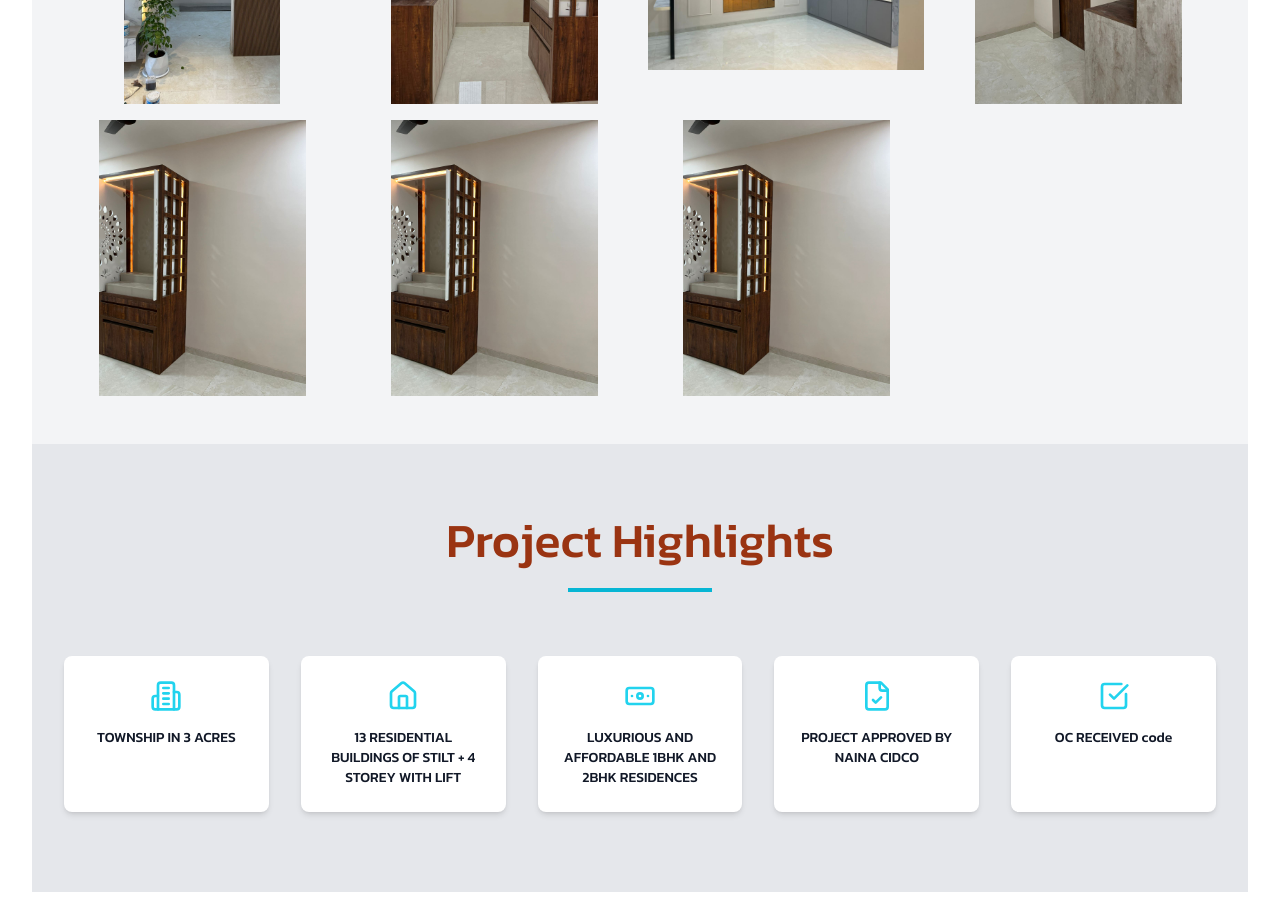
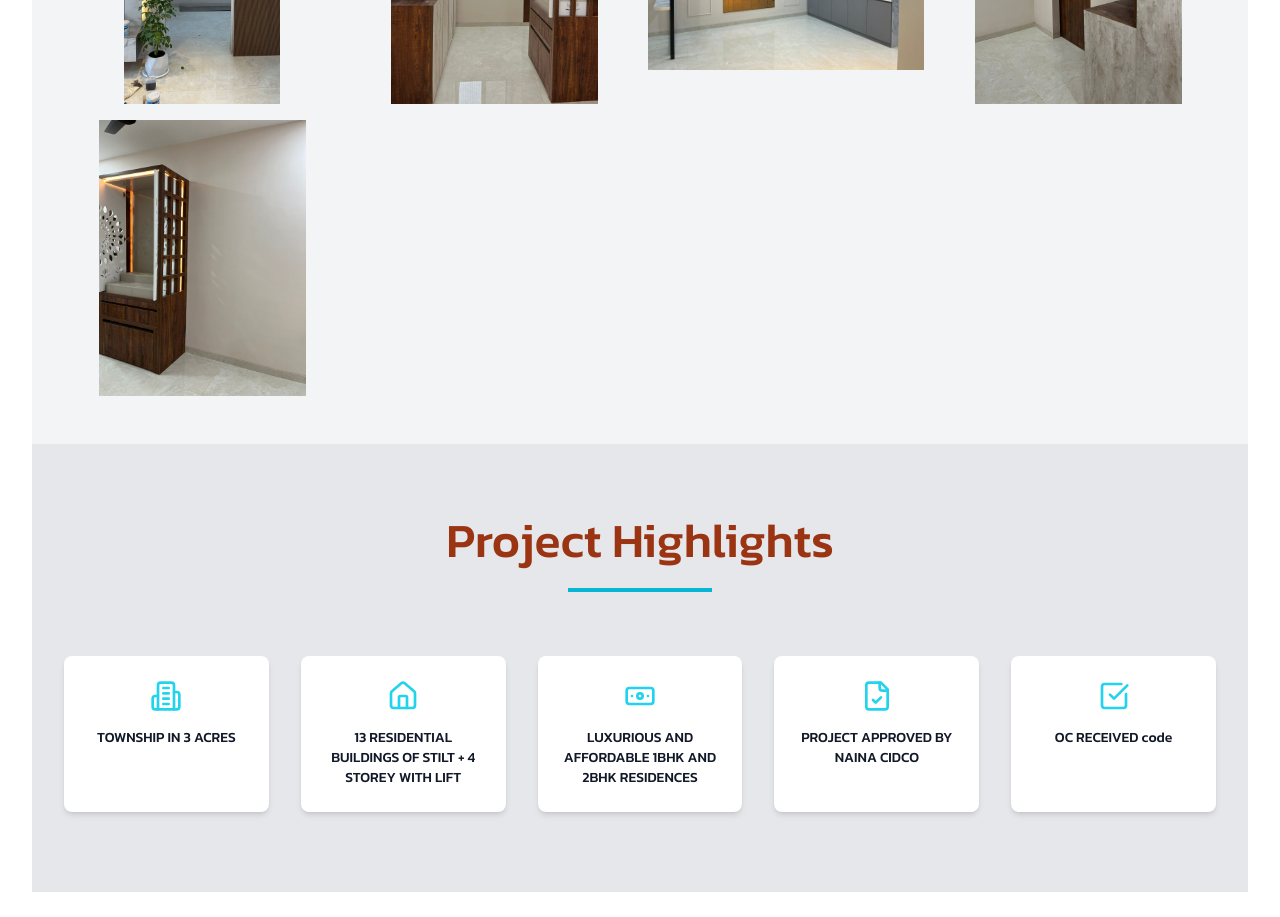
Before and after one commit to AkshayKalamkarr/supremeinfrastructure, a Next.js app: page /project/residencialprojects/project-1 in a window 1280 px wide. Shown: the part 2180-3097 px from the top of the page. Built offline with nearby package versions, Linux system fonts and the light colour scheme.

Commit message:
new code

```diff
--- a/data/residencialprojects.js
+++ b/data/residencialprojects.js
@@ -37,8 +37,6 @@ export const projects = [
             { image: "/images/projects/RAHEJA/raheja-15.jpeg", alt: "raheja-15" },
             { image: "/images/projects/RAHEJA/raheja-16.jpeg", alt: "raheja-16" },
             { image: "/images/projects/RAHEJA/raheja-17.jpeg", alt: "raheja-17" },
-            { image: "/images/projects/RAHEJA/raheja-17.jpeg", alt: "raheja-18" },
-            { image: "/images/projects/RAHEJA/raheja-17.jpeg", alt: "raheja-19" },
         ],
     },
 ];
```
Also changed, not shown: public/images/projects/RAHEJA/raheja-18.jpeg (deleted), public/images/projects/RAHEJA/raheja-19.jpeg (deleted).
